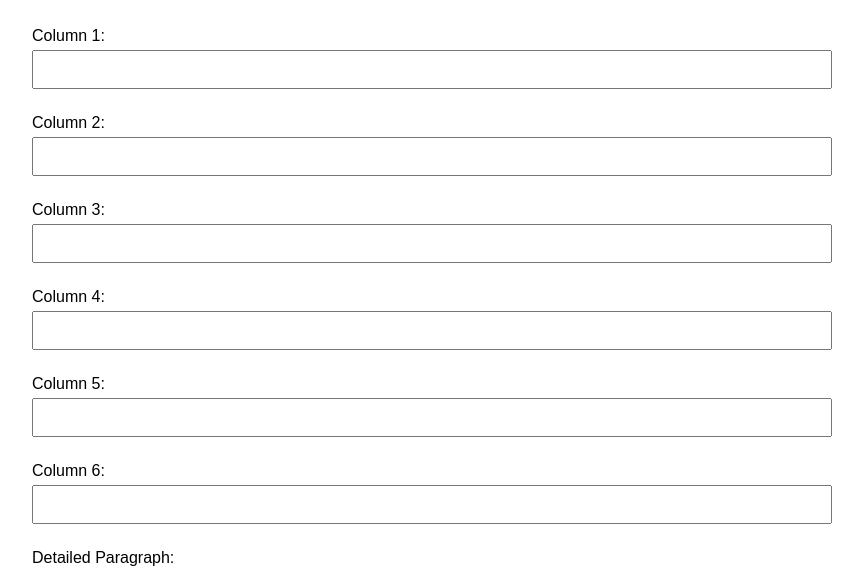
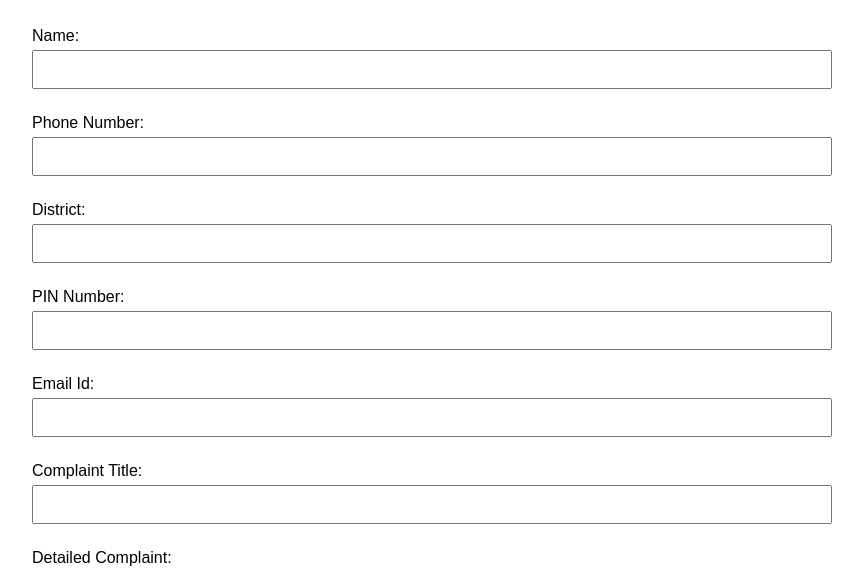
Before and after one commit to Abhiram-ARS/Website_CyberWing_ICET, a plain HTML site: page Main/public/webPage_complaint.html in a window 1280 px wide. Shown: the part 154-725 px from the top of the page, without its empty margins (208-1071 px from the left). Drawn offline with Linux system fonts and the light colour scheme; files whose address does not match are found by name.

Commit message:
Update webPage_complaint.html

```diff
--- a/Main/public/webPage_complaint.html
+++ b/Main/public/webPage_complaint.html
@@ -16,32 +16,32 @@
 
         <form action="submit_complaint" method="post">
             <div class="column">
-                <label for="column1">Column 1:</label>
-                <input type="text" id="column1" name="column1">
+                <label for="namein">Name:</label>
+                <input type="text" id="namein" name="namein">
             </div>
             <div class="column">
-                <label for="column2">Column 2:</label>
-                <input type="text" id="column2" name="column2">
+                <label for="phnoin">Phone Number:</label>
+                <input type="text" id="phnoin" name="phnoin">
             </div>
             <div class="column">
-                <label for="column3">Column 3:</label>
-                <input type="text" id="column3" name="column3">
+                <label for="district">District:</label>
+                <input type="text" id="district" name="district">
             </div>
             <div class="column">
-                <label for="column4">Column 4:</label>
-                <input type="text" id="column4" name="column4">
+                <label for="pinno">PIN Number:</label>
+                <input type="text" id="pinno" name="pinno">
             </div>
             <div class="column">
-                <label for="column5">Column 5:</label>
-                <input type="text" id="column5" name="column5">
+                <label for="emailid">Email Id:</label>
+                <input type="text" id="emailid" name="emailid">
             </div>
             <div class="column">
-                <label for="column6">Column 6:</label>
-                <input type="text" id="column6" name="column6">
+                <label for="ctitle">Complaint Title:</label>
+                <input type="text" id="ctitle" name="ctitle">
             </div>
             <div class="column">
-                <label for="paragraph">Detailed Paragraph:</label>
-                <textarea id="paragraph" name="paragraph"></textarea>
+                <label for="complaint">Detailed Complaint:</label>
+                <textarea id="complaint" name="complaint"></textarea>
             </div>
             <button type="submit">Submit</button>
         </form>
```
